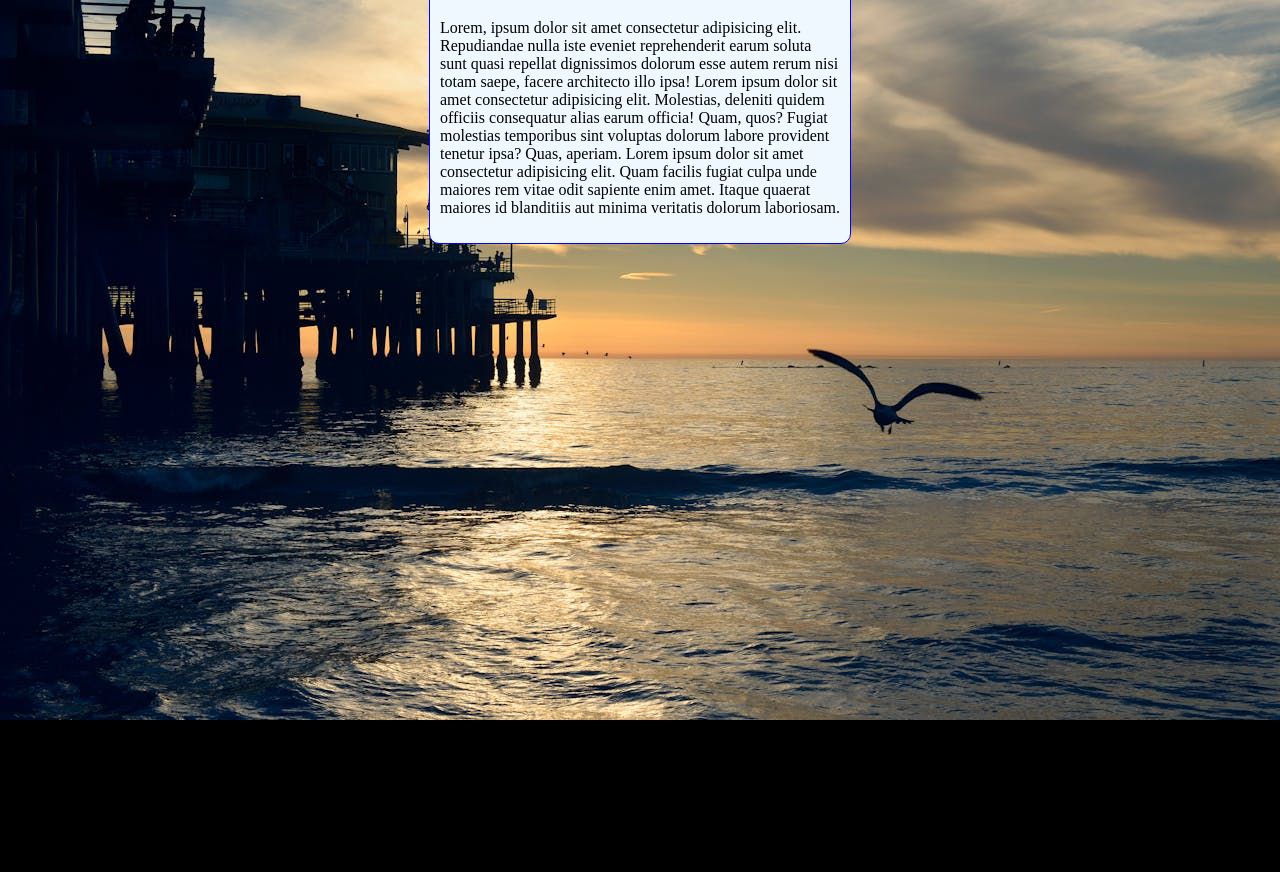
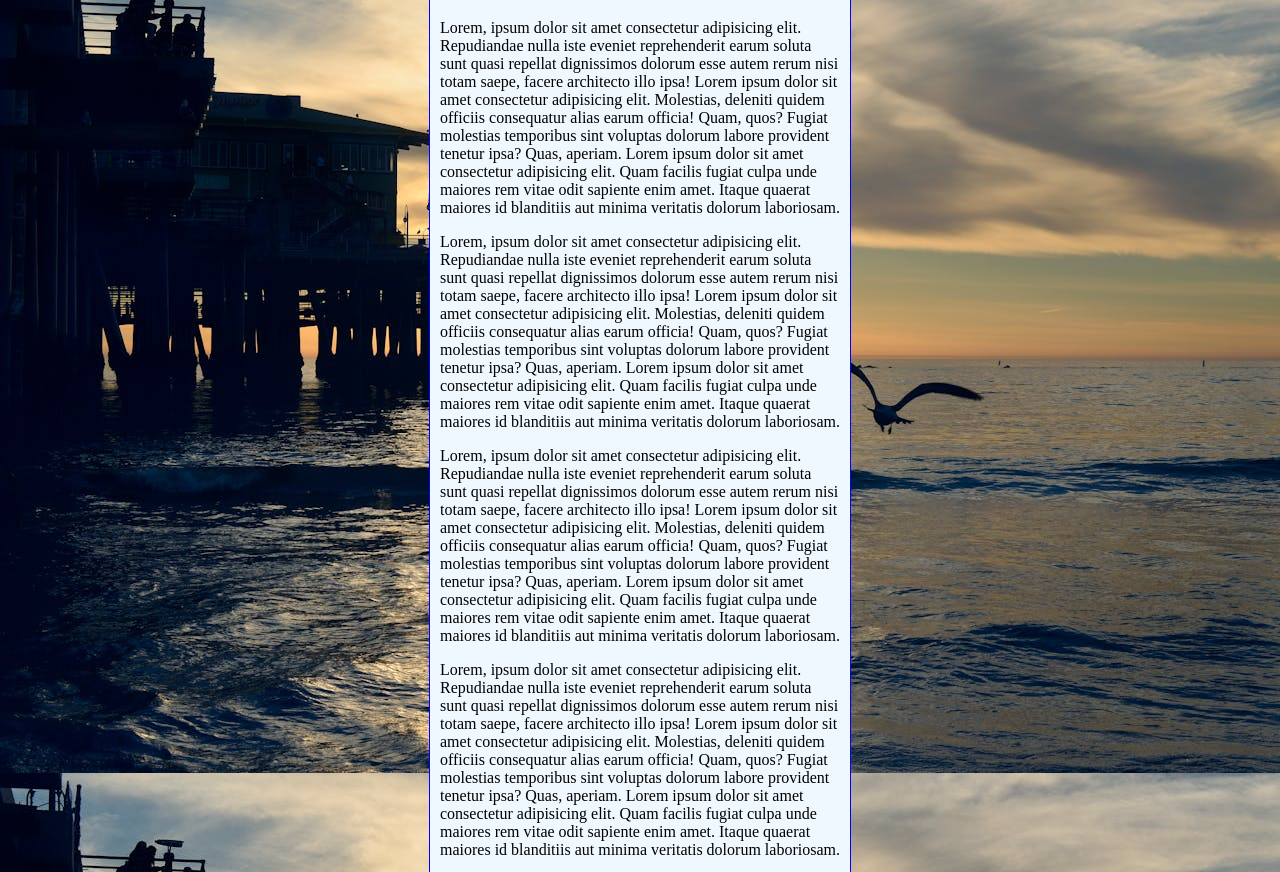
Before and after one commit to Dias11Miguel/html-css, a plain HTML site: page atividades/ex022/fundo06.html in a window 1280 px wide. Shown: the part 80-952 px from the top of the page. Before the commit the page ends 800 px from the top, so only its background shows below. Drawn offline with Linux system fonts and the light colour scheme.

Commit message:
atualizações do ex 22

```diff
--- a/atividades/ex022/fundo06.html
+++ b/atividades/ex022/fundo06.html
@@ -3,22 +3,20 @@
 <head>
     <meta charset="UTF-8">
     <meta name="viewport" content="width=device-width, initial-scale=1.0">
-    <title>Document</title>
+    <title>Fundo fixo de tela</title>
 
     <style>
         body {
             height: 95vh;
-            background-color: black;
-            background-image: url(imagens/pexels-tim-mossholder-959911.jpg);
-            background-position: center top;
-            background-repeat: no-repeat ;
-            background-size: auto;
 
+
+            background: black url(imagens/pexels-tim-mossholder-959911.jpg) center center no-repeat fixed;
+            background-size: cover;
         }
 
         main {
             background-color: aliceblue;
-            width: 400px;
+            max-width: 400px;
             margin: auto;
             padding: 10px;
             border: 1px solid blue;
@@ -31,6 +29,11 @@
     <main>
         <h1>Teste de img de fundo</h1>
         <p>Lorem, ipsum dolor sit amet consectetur adipisicing elit. Repudiandae nulla iste eveniet reprehenderit earum soluta sunt quasi repellat dignissimos dolorum esse autem rerum nisi totam saepe, facere architecto illo ipsa! Lorem ipsum dolor sit amet consectetur adipisicing elit. Molestias, deleniti quidem officiis consequatur alias earum officia! Quam, quos? Fugiat molestias temporibus sint voluptas dolorum labore provident tenetur ipsa? Quas, aperiam. Lorem ipsum dolor sit amet consectetur adipisicing elit. Quam facilis fugiat culpa unde maiores rem vitae odit sapiente enim amet. Itaque quaerat maiores id blanditiis aut minima veritatis dolorum laboriosam.</p>
+        <p>Lorem, ipsum dolor sit amet consectetur adipisicing elit. Repudiandae nulla iste eveniet reprehenderit earum soluta sunt quasi repellat dignissimos dolorum esse autem rerum nisi totam saepe, facere architecto illo ipsa! Lorem ipsum dolor sit amet consectetur adipisicing elit. Molestias, deleniti quidem officiis consequatur alias earum officia! Quam, quos? Fugiat molestias temporibus sint voluptas dolorum labore provident tenetur ipsa? Quas, aperiam. Lorem ipsum dolor sit amet consectetur adipisicing elit. Quam facilis fugiat culpa unde maiores rem vitae odit sapiente enim amet. Itaque quaerat maiores id blanditiis aut minima veritatis dolorum laboriosam.</p>
+        <p>Lorem, ipsum dolor sit amet consectetur adipisicing elit. Repudiandae nulla iste eveniet reprehenderit earum soluta sunt quasi repellat dignissimos dolorum esse autem rerum nisi totam saepe, facere architecto illo ipsa! Lorem ipsum dolor sit amet consectetur adipisicing elit. Molestias, deleniti quidem officiis consequatur alias earum officia! Quam, quos? Fugiat molestias temporibus sint voluptas dolorum labore provident tenetur ipsa? Quas, aperiam. Lorem ipsum dolor sit amet consectetur adipisicing elit. Quam facilis fugiat culpa unde maiores rem vitae odit sapiente enim amet. Itaque quaerat maiores id blanditiis aut minima veritatis dolorum laboriosam.</p>
+        <p>Lorem, ipsum dolor sit amet consectetur adipisicing elit. Repudiandae nulla iste eveniet reprehenderit earum soluta sunt quasi repellat dignissimos dolorum esse autem rerum nisi totam saepe, facere architecto illo ipsa! Lorem ipsum dolor sit amet consectetur adipisicing elit. Molestias, deleniti quidem officiis consequatur alias earum officia! Quam, quos? Fugiat molestias temporibus sint voluptas dolorum labore provident tenetur ipsa? Quas, aperiam. Lorem ipsum dolor sit amet consectetur adipisicing elit. Quam facilis fugiat culpa unde maiores rem vitae odit sapiente enim amet. Itaque quaerat maiores id blanditiis aut minima veritatis dolorum laboriosam.</p>
+        <p>Lorem, ipsum dolor sit amet consectetur adipisicing elit. Repudiandae nulla iste eveniet reprehenderit earum soluta sunt quasi repellat dignissimos dolorum esse autem rerum nisi totam saepe, facere architecto illo ipsa! Lorem ipsum dolor sit amet consectetur adipisicing elit. Molestias, deleniti quidem officiis consequatur alias earum officia! Quam, quos? Fugiat molestias temporibus sint voluptas dolorum labore provident tenetur ipsa? Quas, aperiam. Lorem ipsum dolor sit amet consectetur adipisicing elit. Quam facilis fugiat culpa unde maiores rem vitae odit sapiente enim amet. Itaque quaerat maiores id blanditiis aut minima veritatis dolorum laboriosam.</p>
+        <p>Lorem, ipsum dolor sit amet consectetur adipisicing elit. Repudiandae nulla iste eveniet reprehenderit earum soluta sunt quasi repellat dignissimos dolorum esse autem rerum nisi totam saepe, facere architecto illo ipsa! Lorem ipsum dolor sit amet consectetur adipisicing elit. Molestias, deleniti quidem officiis consequatur alias earum officia! Quam, quos? Fugiat molestias temporibus sint voluptas dolorum labore provident tenetur ipsa? Quas, aperiam. Lorem ipsum dolor sit amet consectetur adipisicing elit. Quam facilis fugiat culpa unde maiores rem vitae odit sapiente enim amet. Itaque quaerat maiores id blanditiis aut minima veritatis dolorum laboriosam.</p>
     </main>
 </body>
 </html>
```
